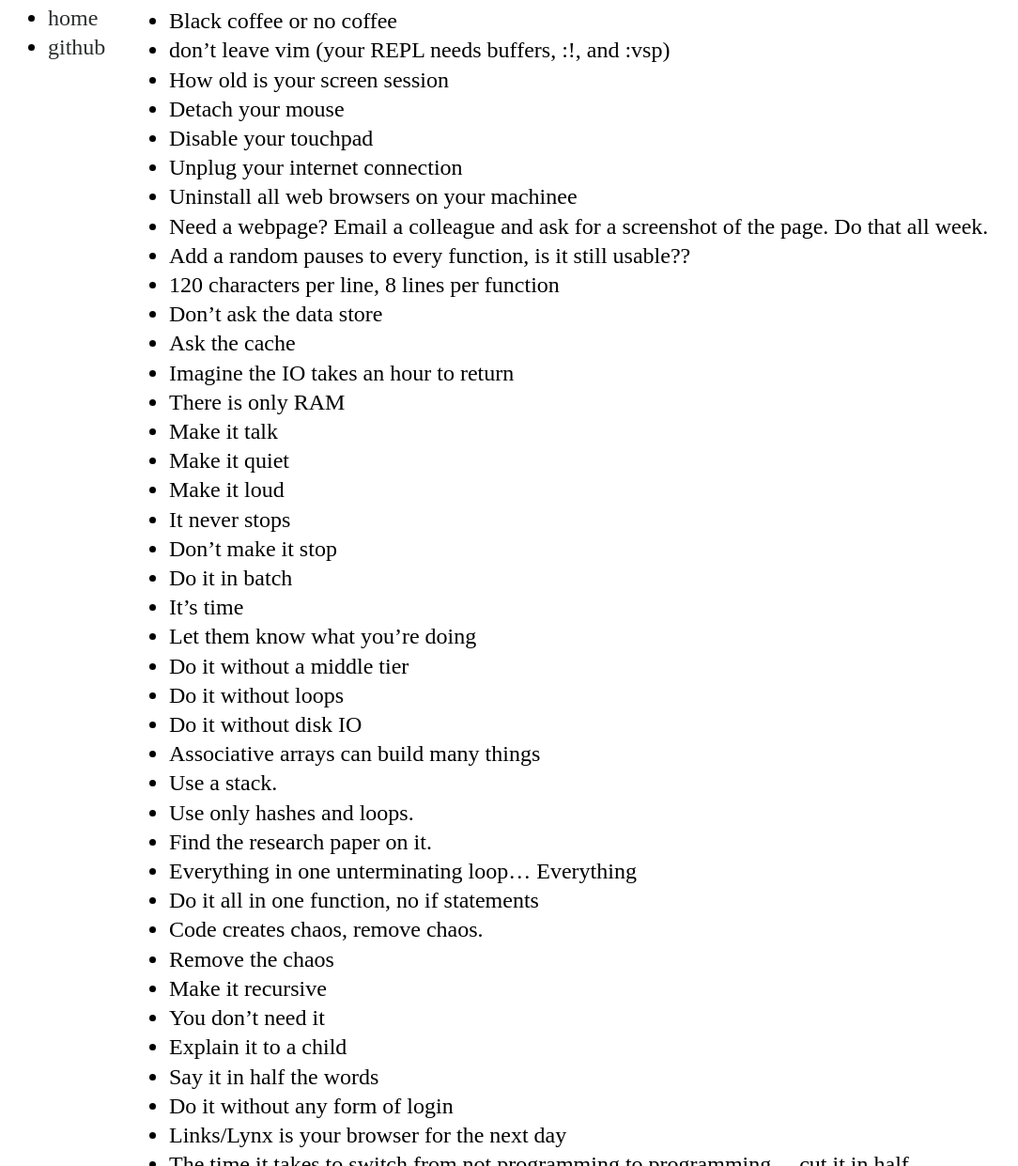
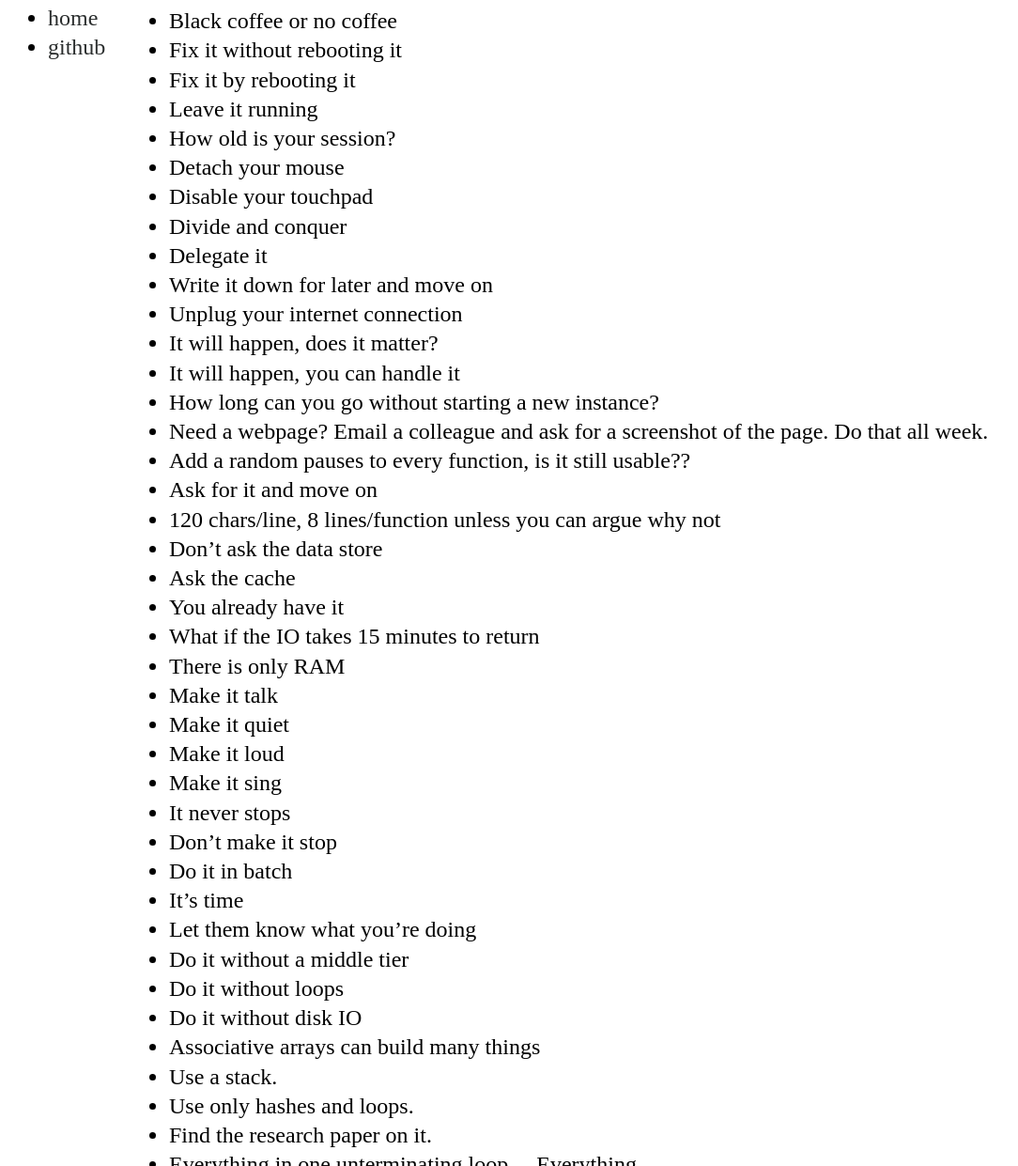
Before and after one commit to pfarrell/pfarrell.github.com, a Jekyll site: the page built from _posts/2012-02-19-oblique-stratagems.markdown, in a window 1280 px wide and 1400 px high, cut to the strip 159-1400 px from the top of the window. Shown: the whole strip at 94% size, without its empty margins (0-1084 px from the left). Built offline with Jekyll 4.4.1, drawn with Linux system fonts in a browser that asks for light colours; nearby versions of some CDN libraries; some web fonts are replaced; Markdown is read by kramdown in place of the engine named in the settings; comment, search, counter and statistics services are not loaded; some of the changed text lies outside the part shown.

Commit message:
edits and new strategems

```diff
--- a/_posts/2012-02-19-oblique-stratagems.markdown
+++ b/_posts/2012-02-19-oblique-stratagems.markdown
@@ -4,22 +4,32 @@ title: "Oblique Stratagems"
 ---
 ##Get off your box
 * Black coffee or no coffee
-* don't leave vim (your REPL needs buffers, :!, and :vsp)
-* How old is your screen session
+* Fix it without rebooting it
+* Fix it by rebooting it
+* Leave it running
+* How old is your session?
 * Detach your mouse
 * Disable your touchpad
+* Divide and conquer
+* Delegate it
+* Write it down for later and move on
 * Unplug your internet connection
-* Uninstall all web browsers on your machinee
+* It will happen, does it matter?
+* It will happen, you can handle it
+* How long can you go without starting a new instance?
 * Need a webpage?  Email a colleague and ask for a screenshot of the page.  Do that all week.
 * Add a random pauses to every function, is it still usable??
-* 120 characters per line, 8 lines per function
+* Ask for it and move on
+* 120 chars/line, 8 lines/function unless you can argue why not
 * Don't ask the data store
 * Ask the cache
-* Imagine the IO takes an hour to return
+* You already have it
+* What if the IO takes 15 minutes to return
 * There is only RAM
 * Make it talk
 * Make it quiet
 * Make it loud
+* Make it sing
 * It never stops
 * Don't make it stop
 * Do it in batch
@@ -36,6 +46,7 @@ title: "Oblique Stratagems"
 * Do it all in one function, no if statements
 * Code creates chaos, remove chaos.
 * Remove the chaos
+* Handle it
 * Make it recursive
 * You don't need it
 * Explain it to a child
@@ -48,16 +59,16 @@ title: "Oblique Stratagems"
 * Do the inverse
 * Measure it
 * Measure productivity
-* Who cares what it took Michelangelo to create *The David*
+* The least interesting aspect of *David* is what tools Michelangelo used
 * Does it matter?
 * The greatest thing you've experienced?  Do that.
 * You are dead.  Who cares?
-* 99.9% of everything is gone and unremembered in 100 years.  That's your advantage.
+* 99.9% of everything is gone and unremembered in 100 years.  Use that to your advantage.
 * How long till a reboot?
 * Switch the language
 * Don't switch the language
 * It's been done before
-* It's solvable
+* It's solvable, unless it's not.  Which one is it?
 * Programming is exception handling
 * Change it or return it
 
```
